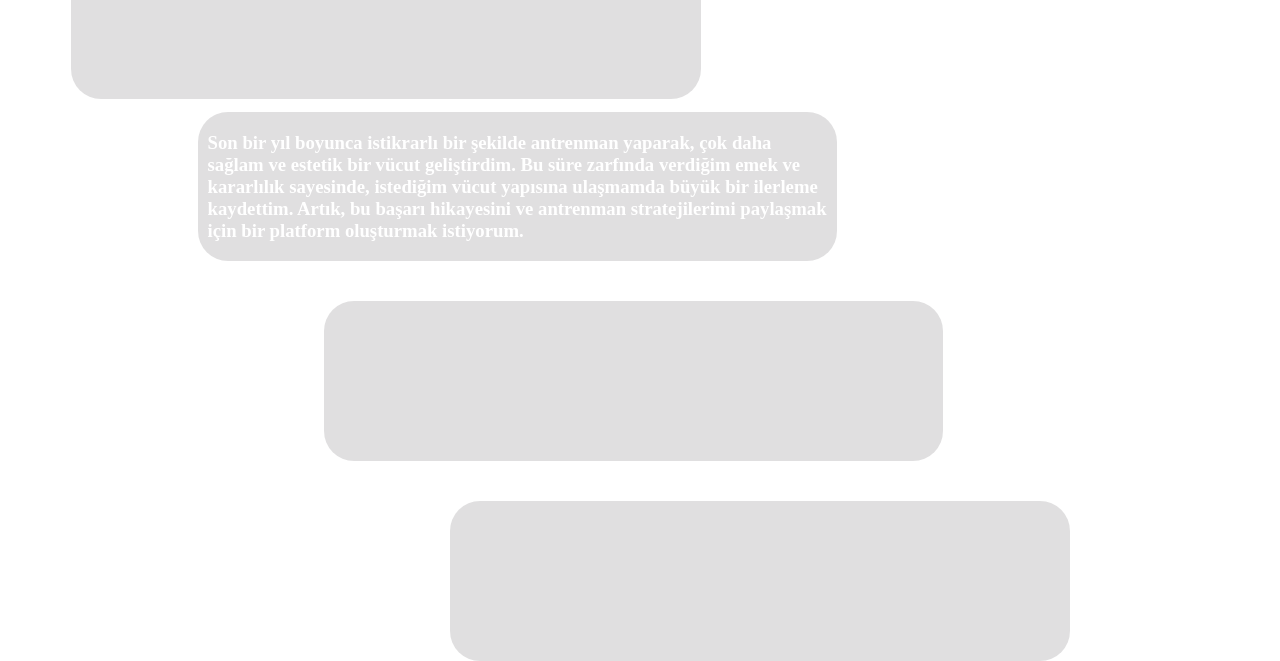
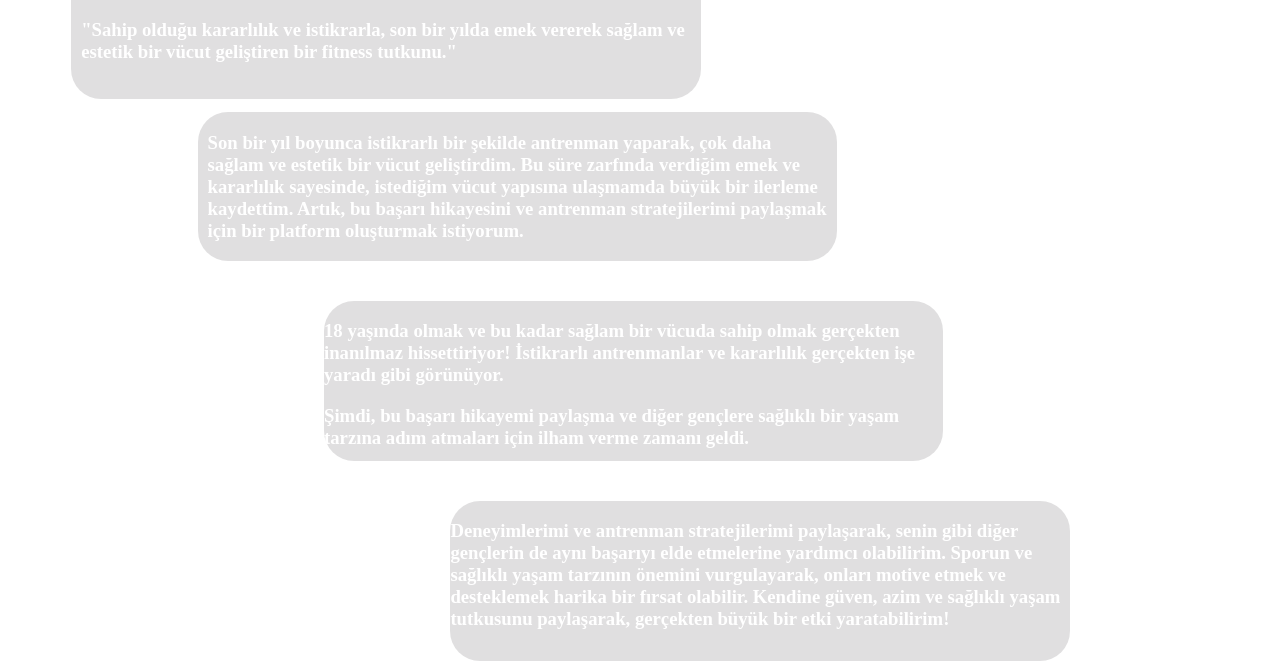
Before and after one commit to alisabourii/ahmetBodayWebSite, a plain HTML site: page home.html in a window 1280 px wide. Shown: the part 139-800 px from the top of the page. Drawn offline with Linux system fonts and the light colour scheme.

Commit message:
Add files via upload

```diff
--- a/home.html
+++ b/home.html
@@ -15,6 +15,7 @@
         </div>
         <div class="ahmetBox">
                 <h1>Ben Ahmet Karagüzel </h1>
+                <h3>"Sahip olduğu kararlılık ve istikrarla, son bir yılda emek vererek sağlam ve estetik bir vücut geliştiren bir fitness tutkunu."</h3>
         </div>
         <div class="boxText">
                 <h3>Son bir yıl boyunca istikrarlı bir şekilde antrenman yaparak, çok daha sağlam ve estetik bir vücut geliştirdim.
@@ -24,11 +25,18 @@
                 </h3>
         </div>
         <div class="boxText2">
-
+                <h3>
+                        18 yaşında olmak ve bu kadar sağlam bir vücuda sahip olmak gerçekten inanılmaz hissettiriyor! İstikrarlı antrenmanlar ve kararlılık gerçekten işe yaradı gibi görünüyor.
+                </h3>
+                <h3>
+                        Şimdi, bu başarı hikayemi paylaşma ve diğer gençlere sağlıklı bir yaşam tarzına adım atmaları için ilham verme zamanı geldi.
+                </h3>
         </div>
 
         <div class="boxText3">
-
+                <h3>
+                        Deneyimlerimi ve antrenman stratejilerimi paylaşarak, senin gibi diğer gençlerin de aynı başarıyı elde etmelerine yardımcı olabilirim. Sporun ve sağlıklı yaşam tarzının önemini vurgulayarak, onları motive etmek ve desteklemek harika bir fırsat olabilir. Kendine güven, azim ve sağlıklı yaşam tutkusunu paylaşarak, gerçekten büyük bir etki yaratabilirim!
+                </h3>
         </div>
 </body>
 </html>
```
